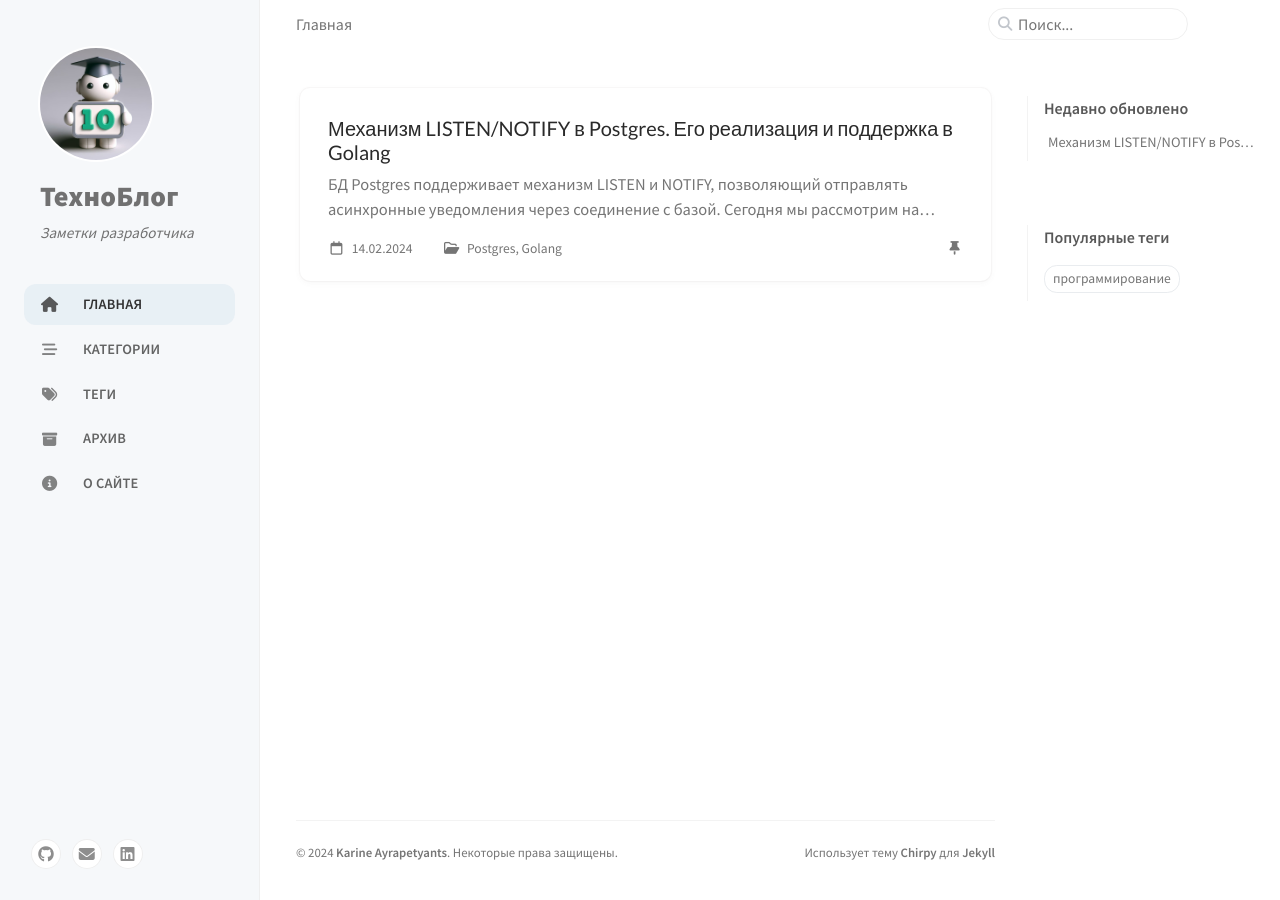
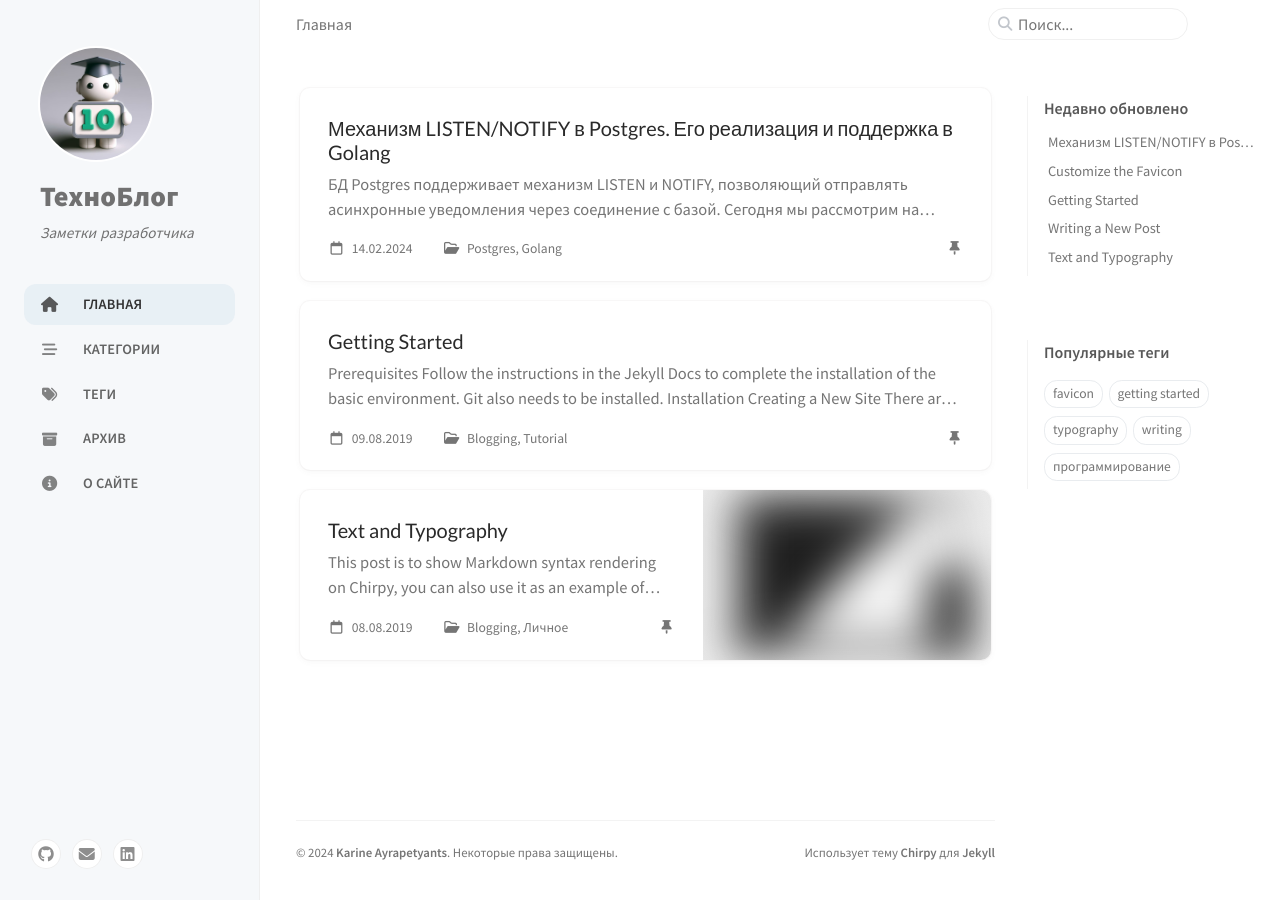
Before and after one commit to KarineAyrs/KarineAyrs.github.io, a Jekyll site: the page built from index.html, in a window 1280 px wide. Built offline with Jekyll 4.4.1, drawn with Linux system fonts in a browser that asks for light colours; cached includes are drawn as plain includes.

Commit message:
hide exclude

```diff
--- a/_config.yml
+++ b/_config.yml
@@ -197,10 +197,10 @@ exclude:
   - LICENSE
   - rollup.config.js
   - package*.json
-  - _posts/2019-08-08-text-and-typography.md
-  - _posts/2019-08-08-write-a-new-post.md
-  - _posts/2019-08-11-customize-the-favicon.md
-  - _posts/2019-08-09-getting-started.md
+  # - _posts/2019-08-08-text-and-typography.md
+  # - _posts/2019-08-08-write-a-new-post.md
+  # - _posts/2019-08-11-customize-the-favicon.md
+  # - _posts/2019-08-09-getting-started.md
 jekyll-archives:
   enabled: [categories, tags]
   layouts:
```
